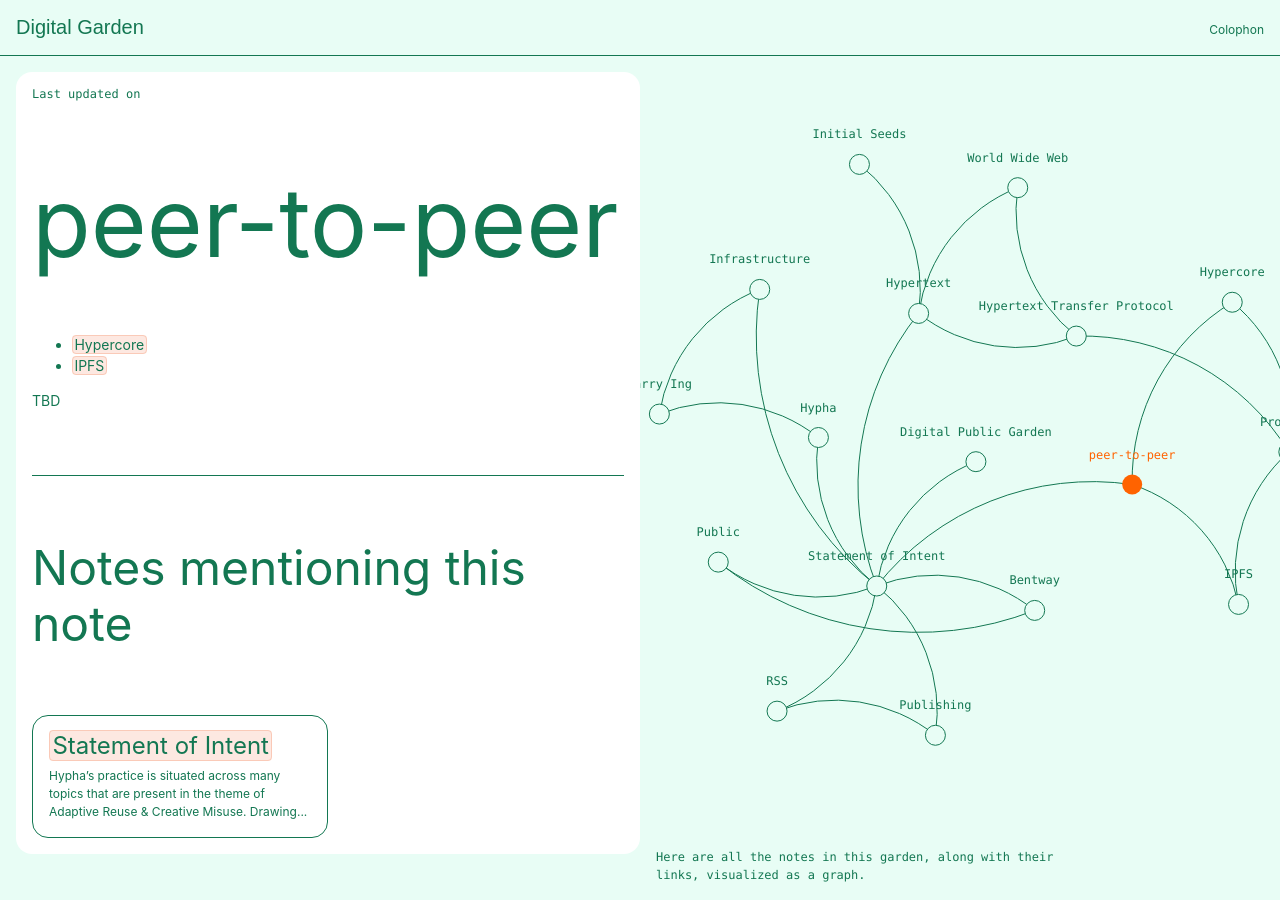
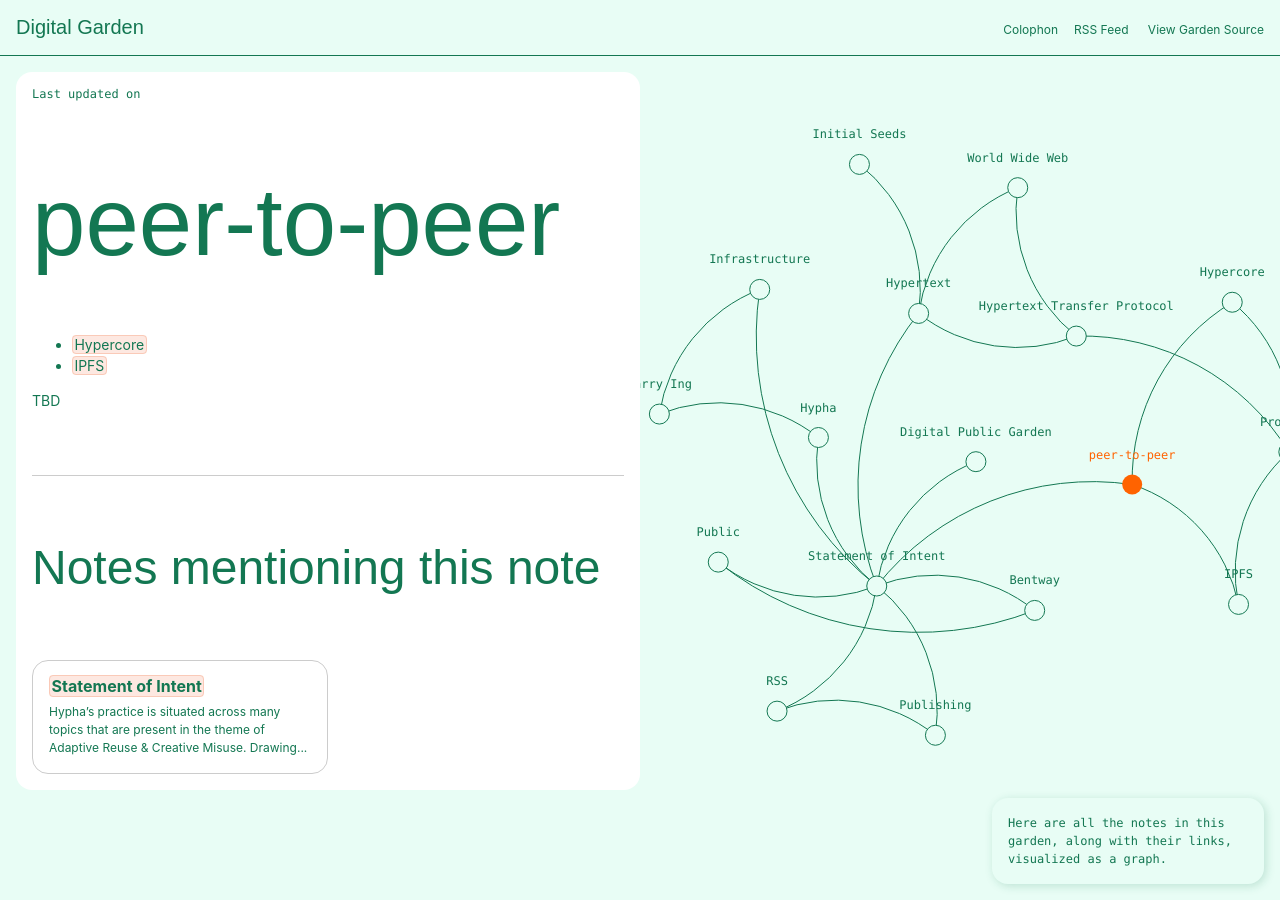
Before and after one commit to hyphacoop/digitalgarden, a Jekyll site: the page built from _notes/peer-to-peer.md, in a window 1280 px wide. Built offline with Jekyll 4.4.1, drawn with Linux system fonts in a browser that asks for light colours.

Commit message:
design update

```diff
--- a/_includes/header.html
+++ b/_includes/header.html
@@ -1,17 +1,19 @@
-<header id="header" class="f5 pa3 flex bb b--dark-green bg-washed-green justify-between sticky top-0 w-100 items-baseline">
+<header id="header" class="f5 pa3 flex bb b--dark-green bg-washed-green justify-between sticky top-0 w-100 items-baseline z-1">
   {%- assign default_paths = site.pages | map: "path" -%}
   {%- assign page_paths = site.header_pages | default: default_paths -%}
   {%- assign titles_size = site.pages | map: 'title' | join: '' | size -%}
   <a class="no-underline f4 dark-green anthony" rel="author" href="{{ "/" | relative_url }}">{{ site.title | escape }}</a>
 
   {%- if titles_size > 0 -%}
-    <nav>
+    <nav class="f7">
       {%- for path in page_paths -%}
         {%- assign my_page = site.pages | where: "path", path | first -%}
         {%- if my_page.title -%}
-          <a class="f7 no-underline dark-green" href="{{ my_page.url | relative_url }}">{{ my_page.title | escape }}</a>
+          <a class="no-underline dark-green underline-hover" href="{{ my_page.url | relative_url }}">{{ my_page.title | escape }}</a>
         {%- endif -%}
       {%- endfor -%}
+      <a class="no-underline dark-green ml3 underline-hover" href="{{ "/feed.xml" | relative_url }}">RSS Feed</a>
+      <a class="no-underline dark-green ml3 underline-hover" href="https://github.com/hyphacoop/digitalgarden">View Garden Source</a>
     </nav>
   {%- endif -%}
 </header>
--- a/_includes/link-previews.html
+++ b/_includes/link-previews.html
@@ -1,7 +1,8 @@
 <!-- That file is not particularly elegant. This will need a refactor at some point. -->
 <div class="hide-child links-dark-green">
-  <div id='tooltip-wrapper' class="bg-white br4 shadow-1 lh-copy dn o-0 pa2 w5 f6 overflow-hidden absolute child">
-    <div id='tooltip-content'>
+  <div id='tooltip-wrapper' class="bg-white br4 shadow-solid-accent lh-copy dn o-0 pa3 w6 f6 absolute child">
+    <div id='tooltip-content' class="relative overflow-hidden">
     </div>
+    <div id="tooltip-source" class="f7 light-silver"></div>
   </div>
 </div>
--- a/_includes/notes_graph.html
+++ b/_includes/notes_graph.html
@@ -2,7 +2,7 @@
   <script>
     window.graphData = {% include notes_graph.json %}
   </script>
-  <div class="absolute bottom-1 left-1">
-    <p class="ma0 f7 measure-wide lh-copy">Here are all the notes in this garden, along with their links, visualized as a graph.</p>
+  <div class="absolute bottom-1 right-1 shadow-solid-accent bg-washed-green br4 pa3">
+    <p class="ma0 f7 measure-narrow lh-copy">Here are all the notes in this garden, along with their links, visualized as a graph.</p>
   </div>
 </div>
--- a/_layouts/note.html
+++ b/_layouts/note.html
@@ -3,7 +3,7 @@
 ---
 <div class="flex">
   <article class="w-50 pa3 pr0">
-    <div class="container bg-white pa3 br4">
+    <div class="container bg-white sha pa3 br4">
       <header class="mb2 b--washed-green">
         <div class="note-meta flex justify-between">
           {% if page.date_created %}
@@ -17,7 +17,7 @@
             {% endif %}
           </time>
         </div>
-        <h1 class="normal f-6 lh-solid">{{ page.title }}</h1>
+        <h1 class="normal work-sans-light f-6 lh-solid">{{ page.title }}</h1>
       </header>
 
       <div id="notes-entry-container">
@@ -25,13 +25,13 @@
           {{ content }}
         </div>
 
-        <aside class="bt b--dark-green mt5">
-          <h3 class="normal f1 mv5">Notes mentioning this note</h3>
+        <aside class="bt b--moon-gray mt5">
+          <h3 class="normal f1 mv5 work-sans-light">Notes mentioning this note</h3>
           {% if page.backlinks.size > 0 %}
           <div class="flex">
           {% for backlink in page.backlinks %}
-            <div class="w-50 mr2 pa3 ba b--dark-green br4">
-              <h4 class="mt0 normal f3 mb2"><a class="internal-link" href="{{ backlink.url | relative_url }}{%- if site.use_html_extension -%}.html{%- endif -%}">{{ backlink.title }}</a></h4>
+            <div class="w-50 mr2 pa3 ba b--moon-gray br4">
+              <h4 class="mt0  mb2"><a class="internal-link" href="{{ backlink.url | relative_url }}{%- if site.use_html_extension -%}.html{%- endif -%}">{{ backlink.title }}</a></h4>
               <div class="f7 lh-copy">{{ backlink.excerpt | strip_html | truncatewords: 20 | remove: '[[' | remove: ']]' }}</div>
             </div>
           {% endfor %}
--- a/_sass/_digital-garden.scss
+++ b/_sass/_digital-garden.scss
@@ -29,6 +29,24 @@
   font-family: "Anthony", sans-serif;
 }
 
+.violet-sans {
+  font-family: "Violet Sans", sans-serif;
+}
+
+.work-sans-light {
+  font-family: "Work Sans Light", sans-serif;
+}
+
+// Shadow helper
+
+.shadow-solid-accent { box-shadow: 2px 2px 10px rgba( #137752, 0.2 ); }
+
+// Width helper
+
+.w6 {
+  width: 20rem;
+}
+
 // Extended cursors
 
 .grab:hover {
@@ -46,8 +64,8 @@
   fill: transparent;
 
   &.active {
-    stroke-dasharray: 10;
-    animation: dash 20s linear;
+    stroke-dasharray: 5;
+    animation: dash 40s linear;
   }
 }
 
@@ -62,11 +80,19 @@
   stroke: $accent-color;
   fill: #e8fdf5;
   transition: all 0.15s ease-out;
+
+  &:hover {
+    fill: $accent-color;
+  }
 }
 
 .text text {
   cursor: pointer;
   fill: $accent-color;
+
+  &:hover {
+    text-decoration: underline;
+  }
 }
 
 .nodes [active],
@@ -101,18 +127,19 @@
 
 // Link previews
 
-#tooltip-wrapper {
+#tooltip-content {
   max-height: 250px;
 }
 
-#tooltip-wrapper:after {
+#tooltip-content:after {
   content: "";
+  display: block;
   position: absolute;
   z-index: 1;
-  bottom: 0;
-  left: 0;
+  bottom: .5rem;
+  right: 0;
   pointer-events: none;
-  background-image: linear-gradient(to bottom, rgba(255,255,255, 0), rgba(255,255,255, 1) 90%);
-  width: 100%;
-  height: 75px;
+  background-image: linear-gradient(to right, rgba(#fff, 0), rgba(#fff, 1) 50%);
+  width: 150px;
+  height: 1rem;
 }
--- a/_sass/_fonts.scss
+++ b/_sass/_fonts.scss
@@ -6,3 +6,9 @@
   src: url('./assets/fonts/Anthony.woff2') format('woff2'),
        url('./assets/fonts/Anthony.woff') format('woff');
 }
+
+@font-face {
+  font-family: Work Sans Light;
+  src: url('./assets/fonts/WorkSans-Light.woff2') format('woff2'),
+       url('./assets/fonts/WorkSans-Light.woff') format('woff');
+}
--- a/assets/js/scripts.js
+++ b/assets/js/scripts.js
@@ -36,6 +36,7 @@
 
 const tooltipWrapper = document.getElementById('tooltip-wrapper')
 const tooltipContent = document.getElementById('tooltip-content')
+const tooltipSource = document.getElementById('tooltip-source')
 
 const hideTooltip = () => {
   opacityTimeout = setTimeout(() => {
@@ -63,6 +64,9 @@
         tooltipContentHtml += doc.querySelector('.note-contents').innerHTML
 
         tooltipContent.innerHTML = tooltipContentHtml
+
+        const pathIndex = event.target.href.split('/')
+        tooltipSource.innerHTML = `/${pathIndex[pathIndex.length - 1]}`
 
         tooltipWrapper.style.display = 'block'
         setTimeout(() => {
@@ -173,7 +177,7 @@
 
     link.attr('stroke-width', (linkD) => {
       if (linkD.source.id === destinationID || linkD.target.id === destinationID) {
-        return STROKE * 2
+        return STROKE * 1
       }
       return STROKE
     })
```
Also changed, not shown: assets/fonts/WorkSans-Light.woff (added), assets/fonts/WorkSans-Light.woff2 (added), 1 other file.
